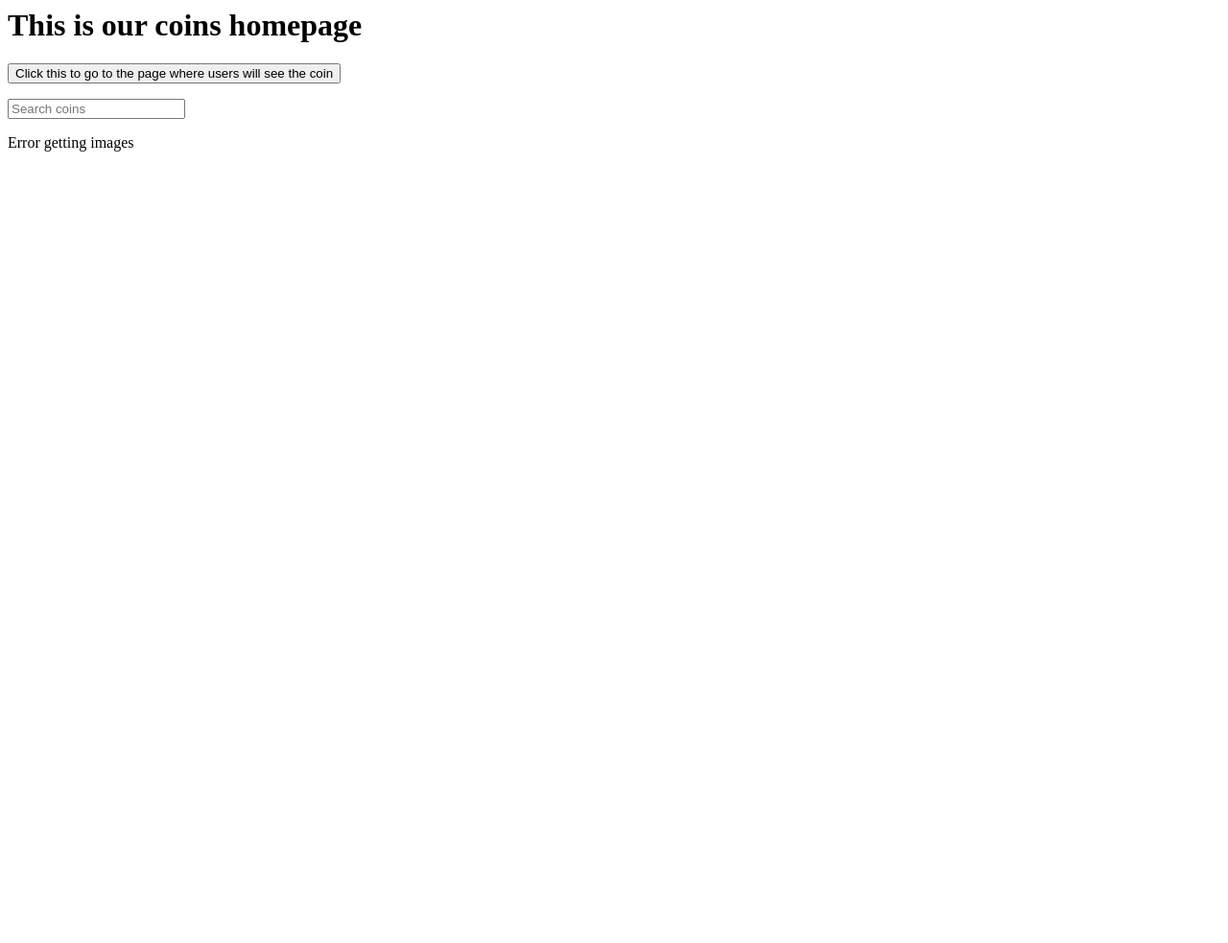
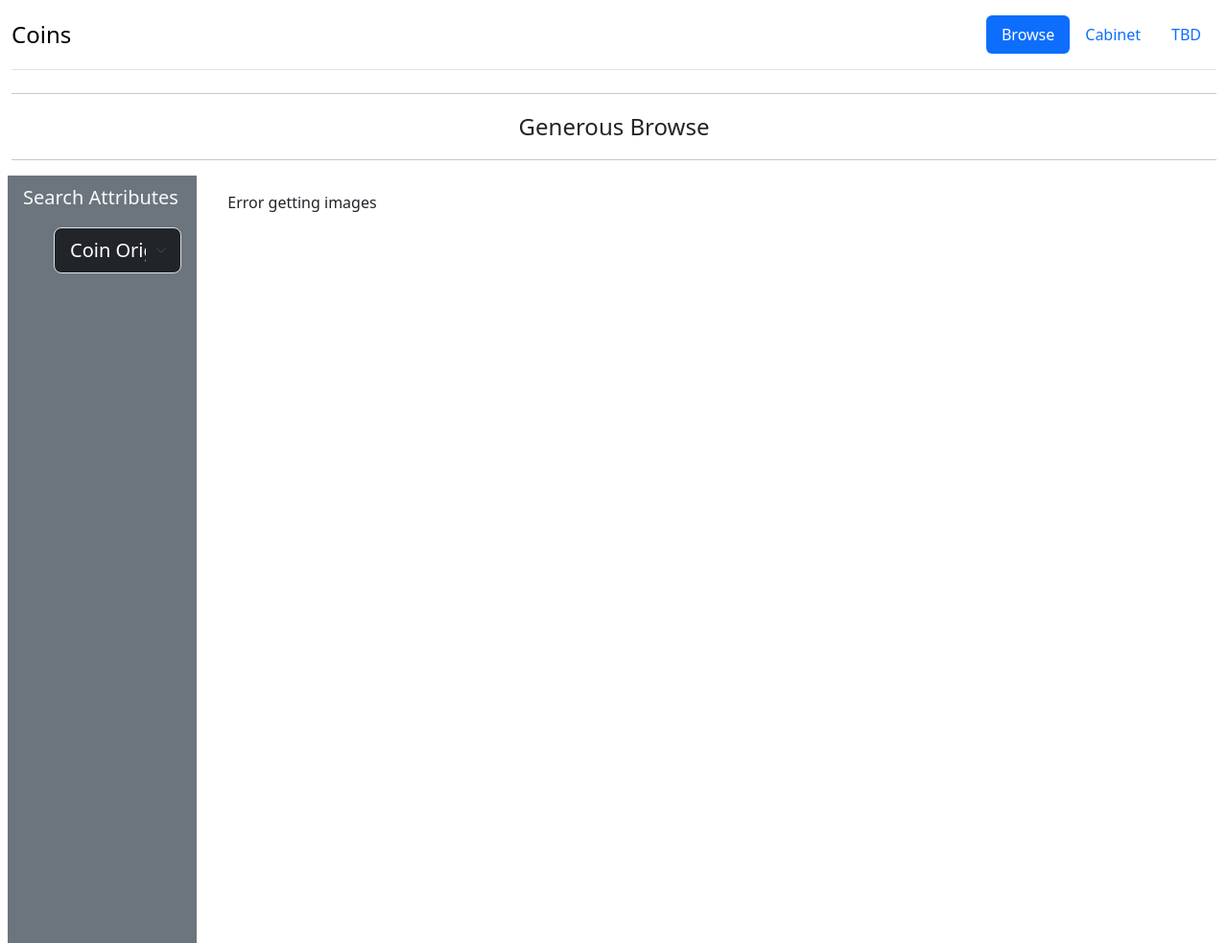
Before and after one commit to Soskh2/Digital-Humanities-Coins, a Django app: template mysite/coins/templates/coins/index.html in a window 1280 px wide. Shown: the whole page at 96% size. Before the commit the page ends 158 px from the top, so only its background shows below. Run offline with Django 4.2, Linux system fonts and the light colour scheme; the template is opened without the code that fills it, so the values that code supplies are empty.

Commit message:
Create preliminary front page

```diff
--- a/mysite/coins/templates/coins/index.html
+++ b/mysite/coins/templates/coins/index.html
@@ -1,4 +1,14 @@
-<h1>This is our coins homepage</h1>
+<!DOCTYPE html>
+<html lang="en">
+<head>
+    <meta charset="UTF-8">
+    <meta http-equiv="X-UA-Compatible" content="IE=edge">
+    <meta name="viewport" content="width=device-width, initial-scale=1.0">
+    <title>Coins</title>
+    <link href="https://cdn.jsdelivr.net/npm/bootstrap@5.3.0-alpha3/dist/css/bootstrap.min.css" rel="stylesheet" integrity="sha384-KK94CHFLLe+nY2dmCWGMq91rCGa5gtU4mk92HdvYe+M/SXH301p5ILy+dN9+nJOZ" crossorigin="anonymous">
+</head>
+<body>
+      <!--
       <form action="coin-data" method="post">
           {% csrf_token %}
           <button>Click this to go to the page where users will see the coin</button>
@@ -7,11 +17,72 @@
           {% csrf_token %}
           <input type="search" placeholder="Search coins">
       </form>
+      -->
 
+  <div class="container-fluid">
+    <header class="d-flex flex-wrap justify-content-center py-3 mb-4 border-bottom">
+      <a href="/" class="d-flex align-items-center mb-3 mb-md-0 me-md-auto link-body-emphasis text-decoration-none">
+        <span class="fs-4">Coins</span>
+      </a>
+
+      <ul class="nav nav-pills">
+        <li class="nav-item"><a href="#" class="nav-link active" aria-current="page">Browse</a></li>
+        <li class="nav-item"><a href="#" class="nav-link">Cabinet</a></li>
+        <li class="nav-item"><a href="#" class="nav-link">TBD</a></li>
+      </ul>
+    </header>
+
+    <hr>
+    <div class="d-flex justify-content-center">
+      <span class="fs-4">Generous Browse</span>
+    </div>
+    <hr>
+
+    <div class="row flex-nowrap">
+        <div class="col-auto col-md-3 col-xl-2 px-sm-2 px-0">
+            <div class="d-flex flex-column align-items-center align-items-sm-start px-3 pt-2 text-secondary min-vh-100 bg-secondary">
+                <a href="/" class="d-flex align-items-center pb-3 mb-md-0 me-md-auto text-decoration-none">
+                    <span class="fs-5 d-none d-sm-inline text-light">Search Attributes</span>
+                </a>
+                <ul class="flex-column mb-sm-auto mb-0 align-items-center align-items-sm-start">
+                    <li>
+                      <select class="form-select form-select-lg mb-3 bg-dark text-white" aria-label=".form-select-lg example">
+                        <option selected>Coin Origin</option>
+                        <option value="1">One</option>
+                        <option value="2">Two</option>
+                        <option value="3">Three</option>
+                      </select>
+                    </li>
+                </ul>
+            </div>
+        </div>
+        <div class="col py-3">
+          <div class="container">
             {% if images %}
+              <div class="row row-cols-1 row-cols-sm-2 row-cols-md-3 g-3">
                 {% for image in images %}
-        <img src="{{image}}" alt="coin">
+                <div class="col" onclick="location.href = '/coin-data?{{image}}'">
+                  <div class="card shadow-sm bg-dark">
+                    <div class="card-header text-white">
+                      Coin Name
+                    </div>
+                    <img src="{{image}}" alt="coin" width="100%" height="225">
+                    <div class="card-body d-flex justify-content-center align-items-center text-white">
+                      <p class="card-text">Origin | Year</p>
+                    </div>
+                  </div>
+                </div>
                 {% endfor %}
             {% else %}
               <p> Error getting images</p>
             {% endif %}
+            </div>
+          </div>
+        </div>
+        </div>
+      </div>
+  </div>
+
+  <script src="https://cdn.jsdelivr.net/npm/bootstrap@5.3.0-alpha3/dist/js/bootstrap.bundle.min.js" integrity="sha384-ENjdO4Dr2bkBIFxQpeoTz1HIcje39Wm4jDKdf19U8gI4ddQ3GYNS7NTKfAdVQSZe" crossorigin="anonymous"></script>
+</body>
+</html>
```
Lines whose indentation alone changed are shown as unchanged.
